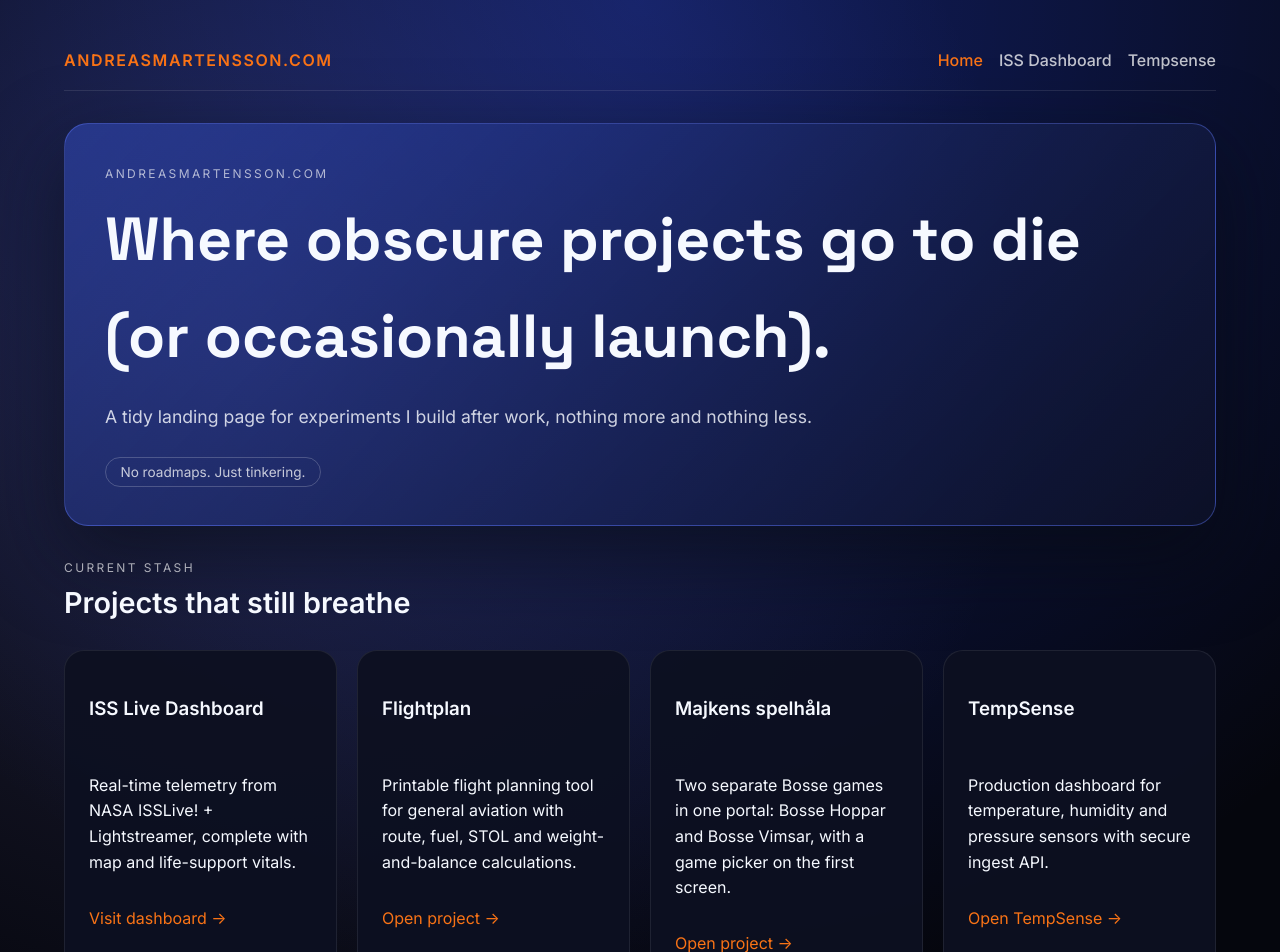
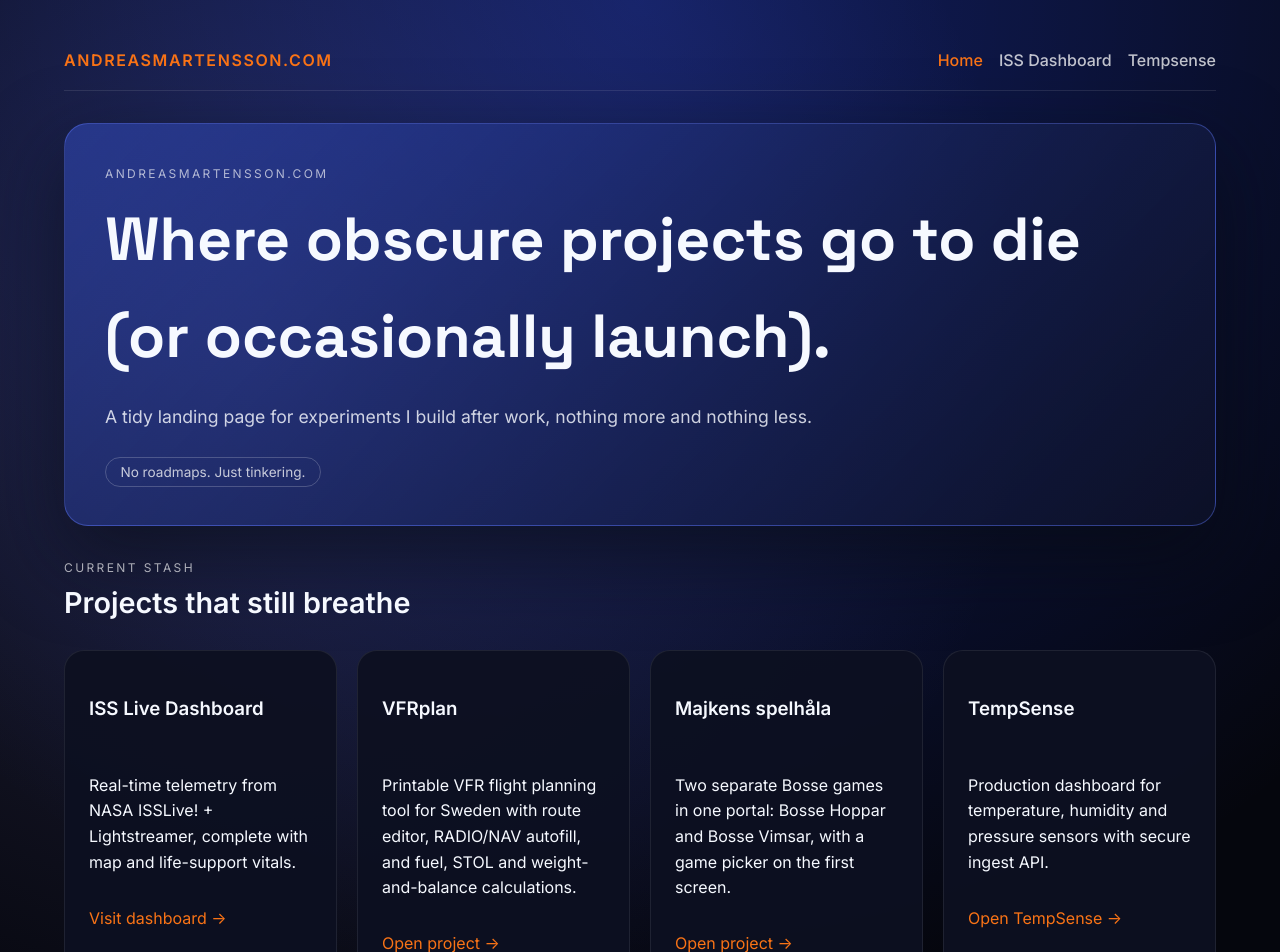
Before and after one commit to Thedude-andreas/andreasmartensson, a React (Vite) app: page / in a window 1280 px wide. Shown: the top 952 px of the page. Built offline with nearby package versions, Linux system fonts and the light colour scheme; no server answers; what lightstreamer-client-web would draw is missing.

Commit message:
Update VFRplan link and copy

```diff
--- a/src/pages/Home.tsx
+++ b/src/pages/Home.tsx
@@ -24,9 +24,9 @@ export function Home() {
             </Link>
           </article>
           <article className="project-card">
-            <h3>Flightplan</h3>
-            <p>Printable flight planning tool for general aviation with route, fuel, STOL and weight-and-balance calculations.</p>
-            <a href="https://andreasmartensson.com/flightplan/" className="text-link" target="_blank" rel="noreferrer">
+            <h3>VFRplan</h3>
+            <p>Printable VFR flight planning tool for Sweden with route editor, RADIO/NAV autofill, and fuel, STOL and weight-and-balance calculations.</p>
+            <a href="http://vfrplan.se" className="text-link" target="_blank" rel="noreferrer">
               Open project →
             </a>
           </article>
```
